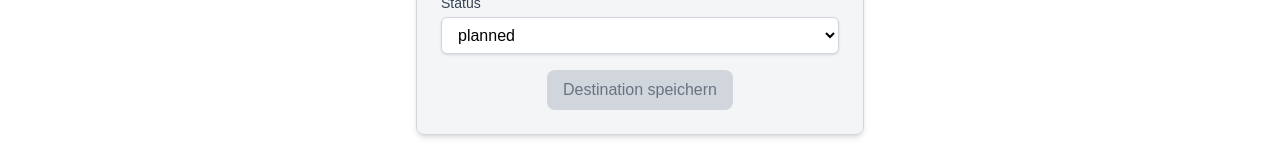
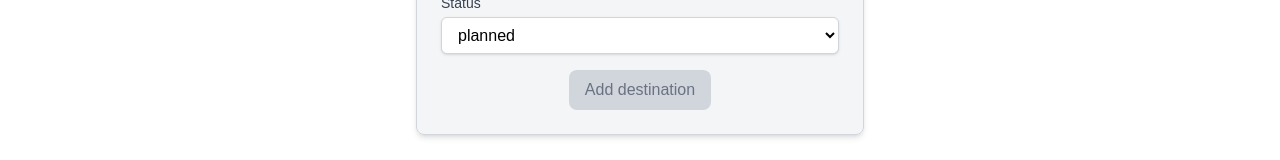
Before and after one commit to aaronsabellek/TravelSketcher_Web-App, a Next.js app in the folder frontend/: page /destination/add in a window 1280 px wide. Shown: the part 516-676 px from the top of the page. Built offline with nearby package versions, Linux system fonts and the light colour scheme; no server answers.

Commit message:
Use components to create sites to edit destinations, to edit destinations, to add activities and to edit activities

```diff
--- /dev/null
+++ b/frontend/components/EntryForm/EntryPage.tsx
@@ -0,0 +1,88 @@
+import { useState, useEffect } from 'react';
+import { FormData } from '../../src/formData';
+import EntryForm from '../../components/EntryForm';
+import { useRouter } from 'next/router';
+import Container from '../../components/Container';
+import { toast } from 'sonner';
+import BASE_URL from '../../utils/config';
+
+interface EntryPageProps {
+    mode: 'add' | 'edit';
+    type: 'destination' | 'activity';
+  }
+
+  const EntryPage: React.FC<EntryPageProps> = ({ mode, type }) => {
+    const router = useRouter();
+    const { id } = router.query;
+
+    type EntryFormData = {
+        title?: string;
+        country?: string;
+        status?: 'planned' | 'done';
+        tags?: string[];
+        img_link?: string;
+      };
+    const [initialData, setInitialData] = useState<EntryFormData | null>(null);
+
+    useEffect(() => {
+      if (!router.isReady) return;
+
+      if (mode === 'edit' && id) {
+        fetch(`${BASE_URL}/${type}/get/${id}`, {
+          credentials: 'include',
+        })
+          .then((res) => res.json())
+          .then((data) => {
+            const destinationData = data.destination; // Extrahiere das 'destination' Objekt
+            if (typeof destinationData.tags === 'string') {
+                destinationData.tags = destinationData.tags
+                    .split(',')
+                    .map((tag: string) => tag.trim())
+                    .filter((tag: string) => tag.length > 0);
+            }
+            setInitialData(destinationData); // Setze die Daten in den State
+          })
+          .catch((err) => console.error(err));
+      }
+    }, [router.isReady, mode, id, type]);
+
+
+    const handleSubmit = async (formData: FormData) => {
+      try {
+        const endpoint =
+          mode === 'add'
+            ? `${BASE_URL}/${type}/add`
+            : `${BASE_URL}/${type}/edit/${id}`;
+
+        const response = await fetch(endpoint, {
+          method: mode === 'add' ? 'POST' : 'POST',
+          credentials: 'include',
+          headers: { 'Content-Type': 'application/json' },
+          body: JSON.stringify(formData),
+        });
+
+        if (!response.ok) throw new Error('Fehler beim Speichern');
+
+        toast.success(
+          mode === 'add' ? 'Erfolgreich hinzugefügt!' : 'Erfolgreich aktualisiert!'
+        );
+        router.push(`/${type}/get_all`);
+      } catch (err) {
+        console.error(err);
+        toast.error('Fehler beim Speichern.');
+      }
+    };
+
+    return (
+      <Container title={mode === 'add' ? `Add ${type}` : `Edit ${type}`}>
+        <EntryForm
+          type={type}
+          onSubmit={handleSubmit}
+          initialData={initialData || undefined}
+          submitLabel={mode === 'add' ? `Add ${type}` : `Edit ${type}`}
+        />
+      </Container>
+    );
+  };
+
+  export default EntryPage;
--- a/frontend/components/EntryForm/index.tsx
+++ b/frontend/components/EntryForm/index.tsx
@@ -5,21 +5,38 @@ import ImageSearchModal from './ImageSearchModal';
 import TagsInput from './TagsInput';
 import { useFormSync } from '../../hooks/useFormSync';
 
+// Add und Edit activity testen
+// Genau schauen: Welche hooks als eigene Dateien, welche drin behalten?
+// Welche Elemente sollten eigene components werden?
+// User routes integrieren
+// Backend überarbeiten
+
 // Props-Typ definieren
 interface EntryFormProps {
+  type: 'destination' | 'activity';
   onSubmit: (data: any) => void;
   initialData?: {
     title?: string;
-    country?: string;
+    country?: string; // Nur für Destination
     status?: 'planned' | 'done';
     tags?: string[];
-    imageUrl?: string;
+    img_link?: string;
   };
   submitLabel: string;
 }
 
-const EntryForm: React.FC<EntryFormProps> = ({ onSubmit, initialData }) => {
+const EntryForm: React.FC<EntryFormProps> = ({ type, onSubmit, initialData, submitLabel }) => {
   const form = useEntryForm({ onSubmit, initialData });
+
+  // When edit: Load data
+  useEffect(() => {
+    if (!initialData) return;
+      if (initialData.title) form.setTitle(initialData.title);
+      if (initialData.country) form.setCountry(initialData.country);
+      if (initialData.status) form.setStatus(initialData.status);
+      if (initialData.tags) form.setTagsArray(initialData.tags);
+      if (initialData.img_link) form.setSelectedImageUrl(initialData.img_link);
+  }, [initialData]);
 
   const {
     updateTitle,
@@ -46,7 +63,6 @@ const EntryForm: React.FC<EntryFormProps> = ({ onSubmit, initialData }) => {
     setHasManuallyEditedSearch,
   } = useImageSearch();
 
-
   // Sync title with image search
   useFormSync({ form, selectedImageUrl, updateTitle });
 
@@ -70,6 +86,7 @@ const EntryForm: React.FC<EntryFormProps> = ({ onSubmit, initialData }) => {
       </div>
 
       {/* Country */}
+      {type === 'destination' && (
         <div className="mb-4">
           <label htmlFor="country" className="block text-sm font-medium text-gray-700">
             Country
@@ -82,6 +99,7 @@ const EntryForm: React.FC<EntryFormProps> = ({ onSubmit, initialData }) => {
               className="mt-1 block w-full px-3 py-2 border border-gray-300 rounded-lg shadow-sm bg-white"
           />
         </div>
+      )}
 
       {/* Search Image */}
       <div className="mb-4">
@@ -91,7 +109,7 @@ const EntryForm: React.FC<EntryFormProps> = ({ onSubmit, initialData }) => {
         {form.selectedImageUrl && (
           <div className="flex justify-center">
             <img
-                src={selectedImageUrl}
+                src={form.selectedImageUrl}
                 alt="Ausgewähltes Bild"
                 className="w-[280px] aspect-[16/12] object-cover rounded-lg mb-2 border border-gray-300 overflow-hidden"
             />
@@ -180,6 +198,7 @@ const EntryForm: React.FC<EntryFormProps> = ({ onSubmit, initialData }) => {
       <div className="flex justify-center items-center">
         <button
           type="submit"
+
           disabled={!form.title.trim() || form.isSaving}
           className={`py-2 px-4 font-light rounded-lg cursor-pointer transition ${
             !form.title.trim() || form.isSaving
@@ -187,7 +206,7 @@ const EntryForm: React.FC<EntryFormProps> = ({ onSubmit, initialData }) => {
               : 'bg-blue-500 text-white hover:bg-blue-600'
           }`}
         >
-          {form.isSaving ? 'Speichern...' : 'Destination speichern'}
+          {form.isSaving ? 'Saving...' : submitLabel}
         </button>
       </div>
 
--- a/frontend/hooks/useEntryForm.ts
+++ b/frontend/hooks/useEntryForm.ts
@@ -14,7 +14,7 @@ interface UseEntryFormProps {
   };
 }
 
-export const useEntryForm = ({ onSubmit, initialData }: UseEntryFormProps) => {
+export const useEntryForm = ({ onSubmit }: UseEntryFormProps) => {
   const [title, setTitle] = useState('');
   const [country, setCountry] = useState('');
   const [status, setStatus] = useState<'planned' | 'done'>('planned');
@@ -22,10 +22,13 @@ export const useEntryForm = ({ onSubmit, initialData }: UseEntryFormProps) => {
   const [tagsArray, setTagsArray] = useState<string[]>([]);
   const [isSaving, setIsSaving] = useState(false);
 
-  const [selectedImageUrl, setSelectedImageUrl] = useState(initialData?.imageUrl || '');
+  const [selectedImageUrl, setSelectedImageUrl] = useState('');
 
   const removeTag = (tagToRemove: string) => {
-    setTagsArray(tagsArray.filter(tag => tag !== tagToRemove));
+    setTagsArray((prevTags) => {
+      const updated = prevTags.filter((tag) => tag !== tagToRemove);
+      return updated;
+    });
   };
 
   const handleFormSubmit = async (e: React.FormEvent) => {
--- /dev/null
+++ b/frontend/pages/activity/add/[id].tsx
@@ -0,0 +1,7 @@
+import EntryPage from '../../../components/EntryForm/EntryPage';
+
+const AddActivityPage = () => {
+  return <EntryPage mode="add" type="activity" />;
+};
+
+export default AddActivityPage;
--- /dev/null
+++ b/frontend/pages/activity/edit/[id].tsx
@@ -0,0 +1,7 @@
+import EntryPage from '../../../components/EntryForm/EntryPage';
+
+const EditActivityPage = () => {
+  return <EntryPage mode="edit" type="activity" />;
+};
+
+export default EditActivityPage;
--- a/frontend/pages/destination/add.tsx
+++ b/frontend/pages/destination/add.tsx
@@ -1,40 +1,7 @@
-import { useEffect } from 'react';
-import { FormData } from '../../src/formData';
-import EntryForm from '../../components/EntryForm';
-import { useRouter } from 'next/router';
-import Container from '../../components/Container';
-import { toast } from 'sonner';
-import BASE_URL from '../../utils/config';
+import EntryPage from '../../components/EntryForm/EntryPage';
 
-const AddPage = () => {
-  const router = useRouter();
-
-  const handleSubmit = async (formData: FormData) => {
-    try {
-      const response = await fetch(`${BASE_URL}/destination/add`, {
-        method: 'POST',
-        credentials: 'include',
-        headers: { 'Content-Type': 'application/json' },
-        body: JSON.stringify(formData),
-      });
-
-      if (!response.ok) throw new Error('Fehler beim Speichern');
-      toast.success('Erfolgreich gespeichert!');
-      router.push('/destination/get_all');
-    } catch (err) {
-      console.error(err);
-      toast.error('Fehler beim Speichern.');
-    }
-  };
-
-  return (
-    <Container title="Add destination">
-        <EntryForm
-            onSubmit={handleSubmit}
-            submitLabel="Destination speichern"
-        />
-    </Container>
-  );
+const AddDestinationPage = () => {
+  return <EntryPage mode="add" type="destination" />;
 };
 
-export default AddPage;
+export default AddDestinationPage;
--- /dev/null
+++ b/frontend/pages/destination/edit/[id].tsx
@@ -0,0 +1,7 @@
+import EntryPage from '../../../components/EntryForm/EntryPage';
+
+const EditDestinationPage = () => {
+  return <EntryPage mode="edit" type="destination" />;
+};
+
+export default EditDestinationPage;
--- a/frontend/pages/destination/get_all.tsx
+++ b/frontend/pages/destination/get_all.tsx
@@ -323,7 +323,7 @@ const DestinationsPage = () => {
 
                   {/* Image */}
                   <div className="relative aspect-[16/12] w-full rounded-lg overflow-hidden">
-                    <Link href="/user/profile">
+                    <Link href={`/activity/add/${destination.id}`}>
                       <img
                         src={destination.img_link || `${default_img}`}
                         alt={destination.title}
```
Lines whose indentation alone changed are shown as unchanged.
